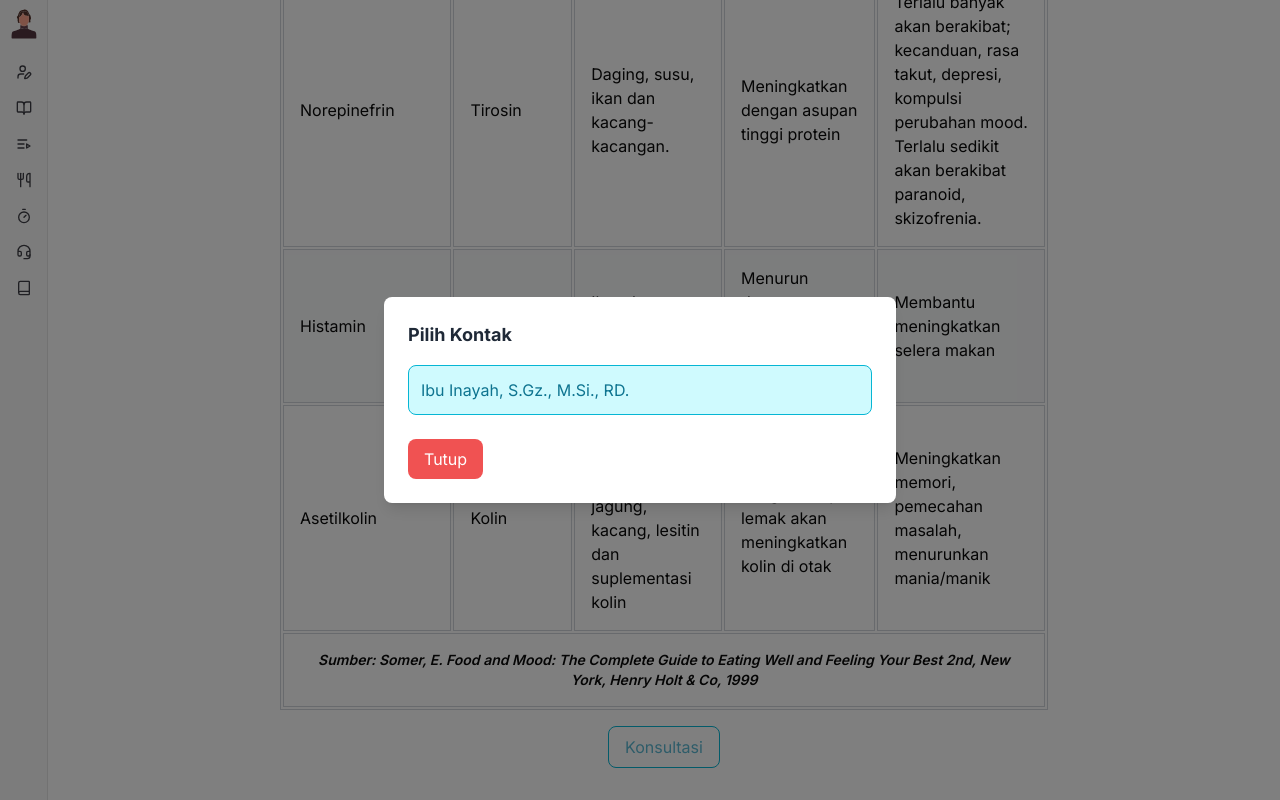
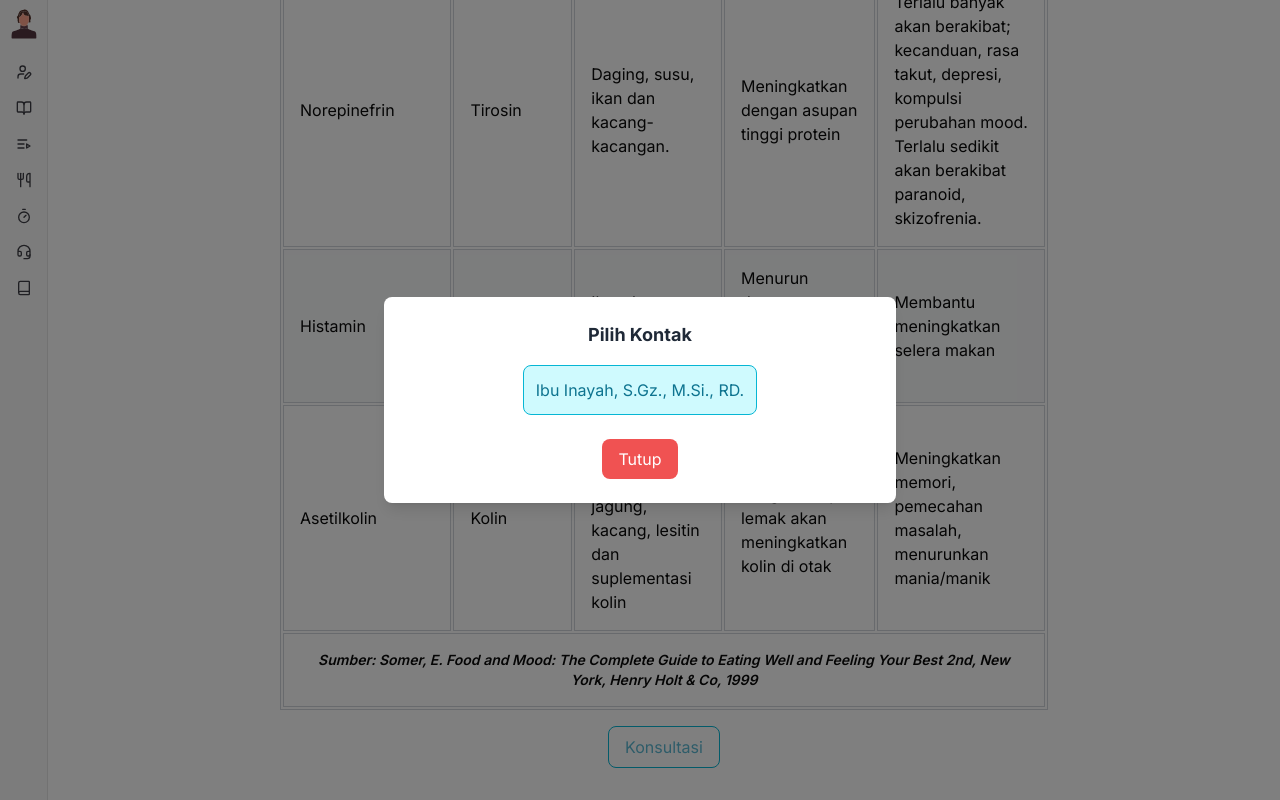
Before and after one commit to agusheryanto182/healthymind, a Next.js app: page /rencana-makan/menu in a window 1280 px wide. Both pictures are taken after a click on the button "Konsultasi". Shown: the part 1598-2398 px from the top of the page. Built offline with nearby package versions, Linux system fonts and the light colour scheme.

Commit message:
feat: update consult button components

```diff
--- a/components/consult-button.tsx
+++ b/components/consult-button.tsx
@@ -28,9 +28,10 @@ export default function ConsultButton({ data }: any) {
 
       {/* Modal */}
       {isModalOpen && (
-        <div className="fixed inset-0 z-50 flex items-center justify-center bg-black bg-opacity-50">
-          <div className="w-3/4 max-w-lg rounded-lg bg-white p-6 shadow-lg">
-            <h2 className="mb-4 text-lg font-bold text-gray-800">
+        <div className="fixed inset-0 z-50 flex items-center justify-center bg-black bg-opacity-50 px-4">
+          <div className="w-full max-w-lg rounded-lg bg-white p-6 shadow-lg">
+            <div className="flex flex-col items-center justify-center ">
+              <h2 className="mb-4 text-center text-lg font-bold text-gray-800">
                 Pilih Kontak
               </h2>
               <ul>
@@ -55,6 +56,7 @@ export default function ConsultButton({ data }: any) {
               </button>
             </div>
           </div>
+        </div>
       )}
     </div>
   );
```
Lines whose indentation alone changed are shown as unchanged.
